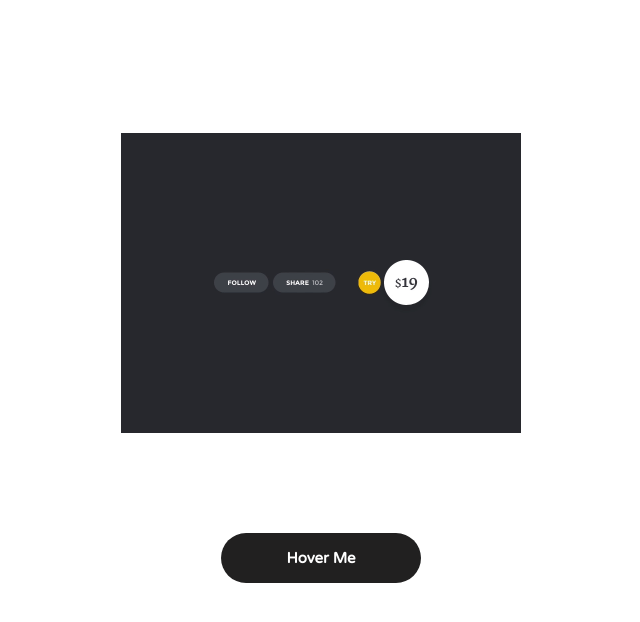
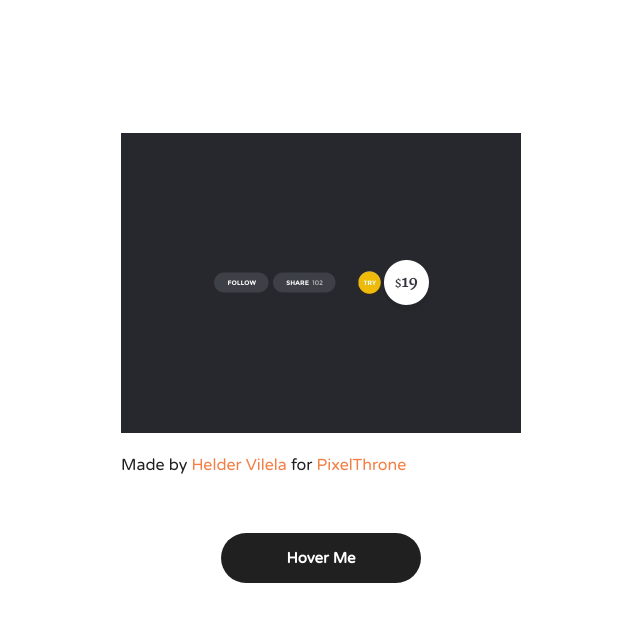
Before and after one commit to hafidaEL/Gif-Effects-Playground, a plain HTML site: page index.html in a window 1280 px wide. Shown: the whole page, without its empty margins (327-967 px from the left). Drawn offline with Linux system fonts and the light colour scheme.

Commit message:
Adding the source for the first gif

```diff
--- a/index.html
+++ b/index.html
@@ -10,6 +10,7 @@
 <body>
   <div class="gif-exemple">
     <img src="example.gif" alt="">
+    <p>Made by <a href="https://dribbble.com/hvilela">Helder Vilela</a> for <a href="http://pixelthrone.com/">PixelThrone</a></p>
   </div>
   <div class="wrapper first">
     <h2>Hover Me</h2>
--- a/style.css
+++ b/style.css
@@ -17,6 +17,14 @@ body {
   justify-content: center;
   align-items: center;
   flex-flow: column nowrap;
+}
+.gif-exemple p {
+  color: #212020;
+  font-size: 16px;
+}
+.gif-exemple a {
+  text-decoration: none;
+  color: #F47E43;
 }
 .wrapper {
   position: relative;
```
